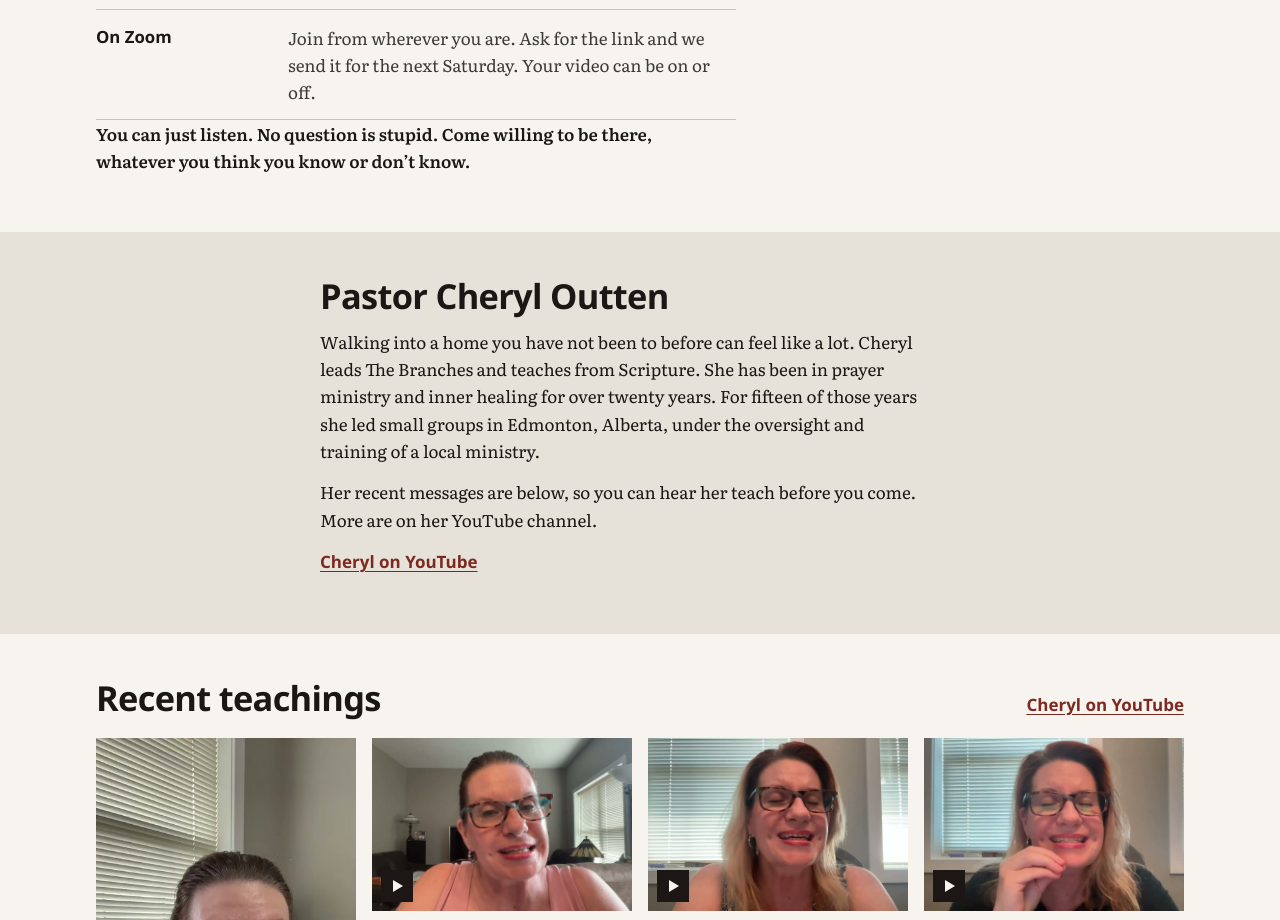
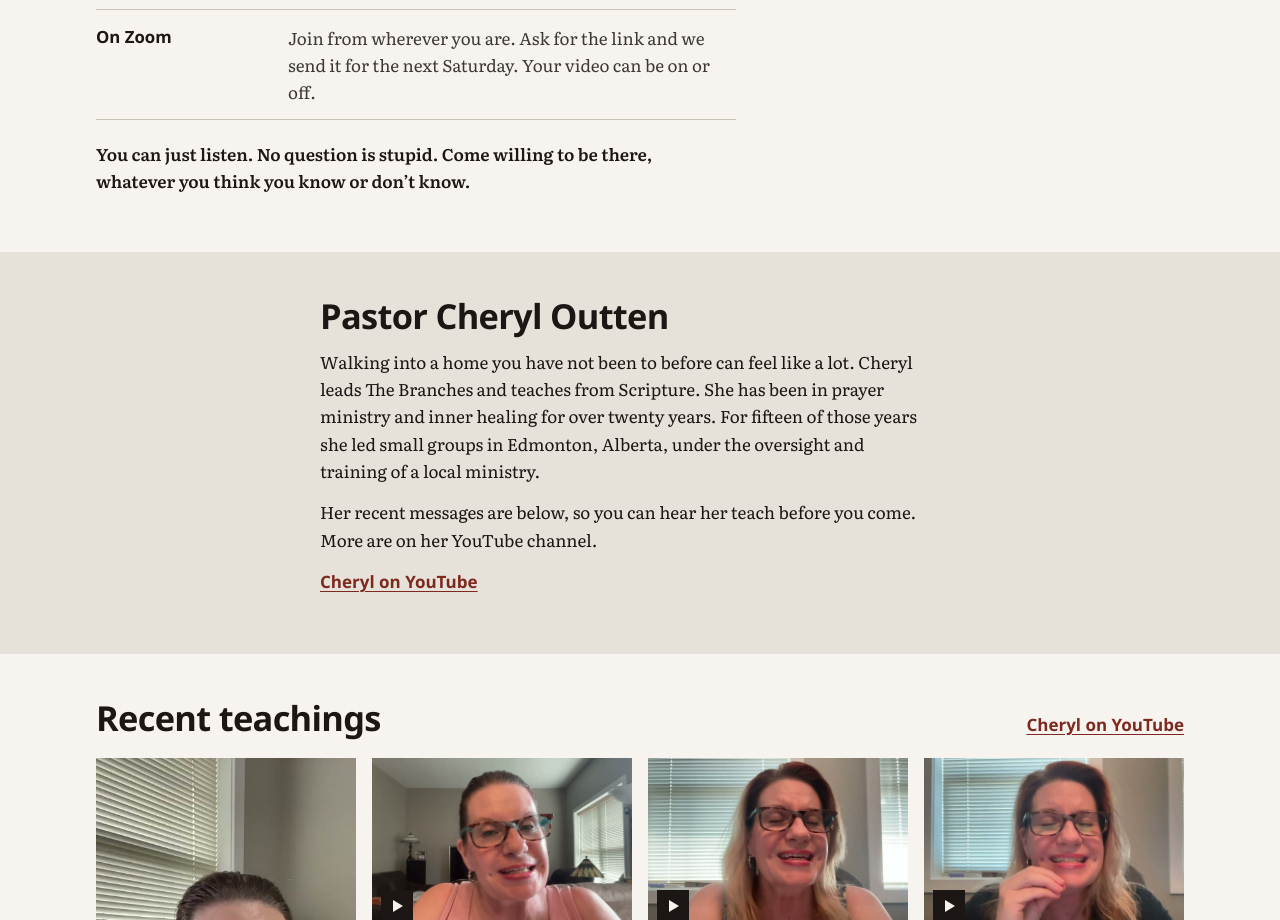
Before and after one commit to lioneltchami/the-branches, a React (Vite) app: page / in a window 1280 px wide. Shown: the part 1665-2585 px from the top of the page. Built offline with nearby package versions, Linux system fonts and the light colour scheme; a web font is replaced by a local one.

Commit message:
Space the welcome line

```diff
--- a/src/App.css
+++ b/src/App.css
@@ -429,7 +429,7 @@
   padding-left: 1.25rem;
 }
 
-.gather__welcome {
+.gather__intro .gather__welcome {
   margin-top: 1.25rem;
   font-weight: 600;
 }
```
